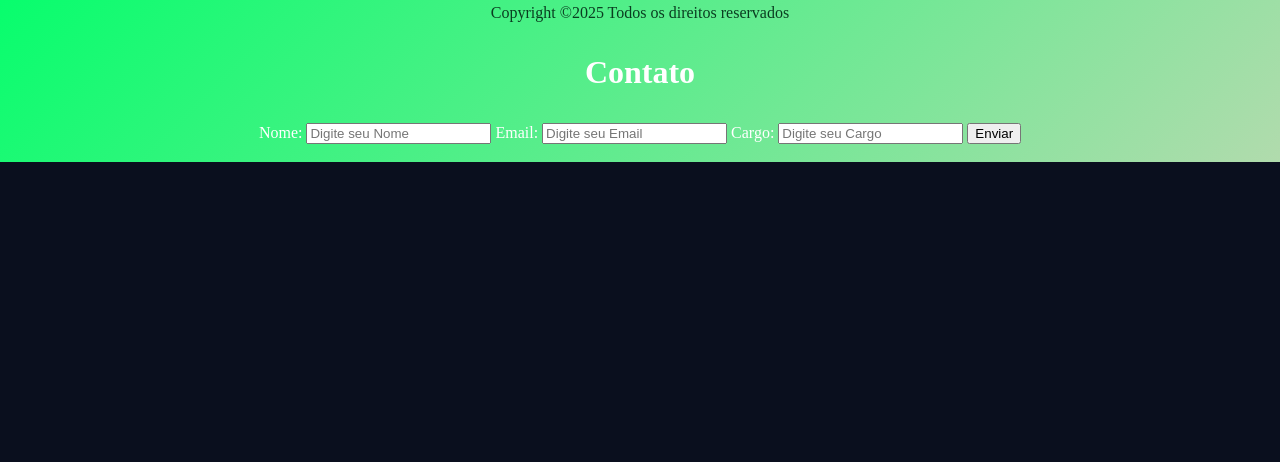
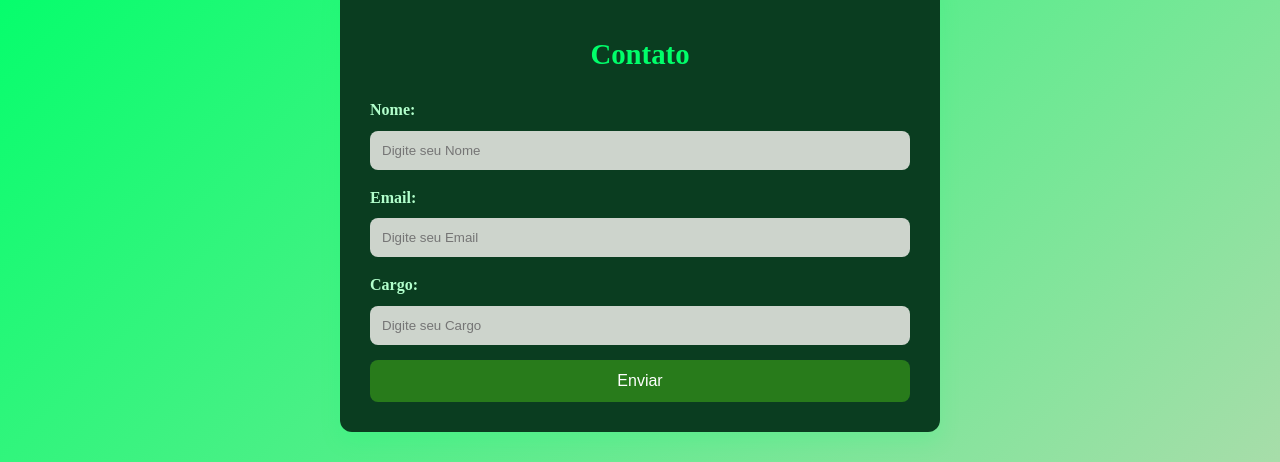
Before and after one commit to LuizCarlos2403/CurriculoFigma, a plain HTML site: page index.html in a window 1280 px wide. Shown: the part 2323-2785 px from the top of the page. Before the commit the page ends 2485 px from the top, so only its background shows below. Drawn offline with nearby package versions, Linux system fonts and the light colour scheme.

Commit message:
Add files via upload

```diff
--- a/index.html
+++ b/index.html
@@ -101,9 +101,22 @@
     </div>
 </div>
 
+    <footer>
+    <div class="contato">
+        <h1>Contato</h1>
+        <form id="form-contato">
+            <label>Nome:</label>
+            <input type="text" id="nome" placeholder="Digite seu Nome" required>
 
+            <label>Email:</label>
+            <input type="email" id="email" placeholder="Digite seu Email" required>
 
-    <footer>
+            <label >Cargo:</label>
+            <input type="text" id="cargo" placeholder="Digite seu Cargo" required>
+
+            <button type="submit">Enviar</button>
+        </form>
+    </div>
     <div class="icone">
         <i class="bi bi-facebook"></i>
         <i class="bi bi-instagram"></i>
@@ -111,17 +124,8 @@
         <i class="bi bi-linkedin"></i>
     </div>
     <p>Copyright ©2025 Todos os direitos reservados</p>
-
-    <h1>Contato</h1>
-    <label>Nome:</label>
-    <input type="text" placeholder="Digite seu Nome" required>
-    <label>Email:</label>
-    <input type="email" placeholder="Digite seu Email" required>
-    <label>Cargo:</label>
-    <input type="text" placeholder="Digite seu Cargo" required>
-    <button type="button">Enviar</button>
-
 </footer>
 
+<script src="script.js"></script>
 </body>
 </html>
--- /dev/null
+++ b/script.js
@@ -0,0 +1,25 @@
+const form = document.getElementById('form-contato');
+
+form.addEventListener('submit', function (event) {
+    event.preventDefault();
+
+    let nome = document.getElementById('nome').value;
+    let email = document.getElementById('email').value;
+    let cargo = document.getElementById('cargo').value;
+
+
+    let num1 = 3;
+    let num2 = 2;
+
+    for (let num = 0; num <= 10; num++) {
+        console.log(num1*num);
+    }
+
+    console.log(num1 * num2);
+    console.log(nome + email);
+    console.log('Nome:', nome);
+    console.log('Email:', email);
+    console.log('Cargo:', cargo);
+
+    form.reset();
+});
--- a/style.css
+++ b/style.css
@@ -206,3 +206,64 @@ a:hover {
         width: 244px;
     }
 }
+.contato {
+    background-color: #0a3d20;
+    color: #b2ffcc;
+    margin: 30px auto;
+    padding: 30px;
+    border-radius: 12px;
+    max-width: 600px;
+    text-align: left;
+    box-shadow: 0 10px 20px rgba(0, 255, 106, 0.15);
+    box-sizing: border-box;
+}
+
+.contato h1 {
+    text-align: center;
+    color: #00ff6a;
+    margin-bottom: 20px;
+    font-size: 1.8rem;
+}
+
+.contato form {
+    width: 100%;
+    box-sizing: border-box;
+}
+
+.contato label {
+    display: block;
+    margin-bottom: 8px;
+    font-weight: bold;
+    color: #b2ffcc;
+}
+
+.contato input {
+    width: 100%;
+    padding: 12px;
+    border-radius: 8px;
+    border: none;
+    margin-bottom: 15px;
+    background-color: #cdd4cc;
+
+    box-sizing: border-box;
+}
+
+.contato input:focus {
+    outline: 2px solid #00ff6a;
+}
+
+.contato button {
+    width: 100%;
+    padding: 12px;
+    background-color: #287b1b;
+    color: #fff;
+    border: none;
+    border-radius: 8px;
+    cursor: pointer;
+    transition: background-color 0.3s ease;
+    font-size: 1rem;
+}
+
+.contato button:hover {
+    background-color: #2dbc17;
+}
```
Lines whose indentation alone changed are shown as unchanged.
